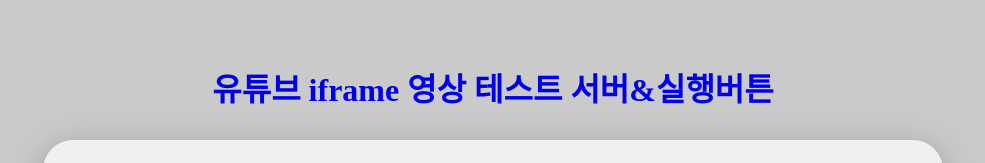
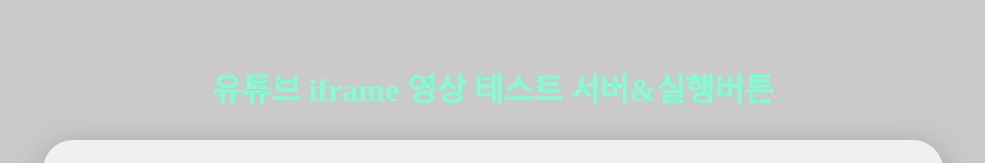
Before and after one commit to Daelim-Projects/Javascript_HTML_CSS, a plain HTML site: page index.html in a window 1280 px wide. Shown: the top 163 px of the page, without its empty margins (147-1132 px from the left). Drawn offline with Linux system fonts and the light colour scheme.

Commit message:
Update index.html

```diff
--- a/index.html
+++ b/index.html
@@ -2,7 +2,7 @@
 <html lang="en">
 <head>
   <meta charset="UTF-8">
-  <h1><a href="index.html" style="text-decoration: none;">유튜브 iframe 영상 테스트 서버&실행버튼</a></h1>
+  <h1><a href="index.html" style="text-decoration: none; color: aquamarine;">유튜브 iframe 영상 테스트 서버&실행버튼</a></h1>
   <style>
     * {
   margin: 0;
```
